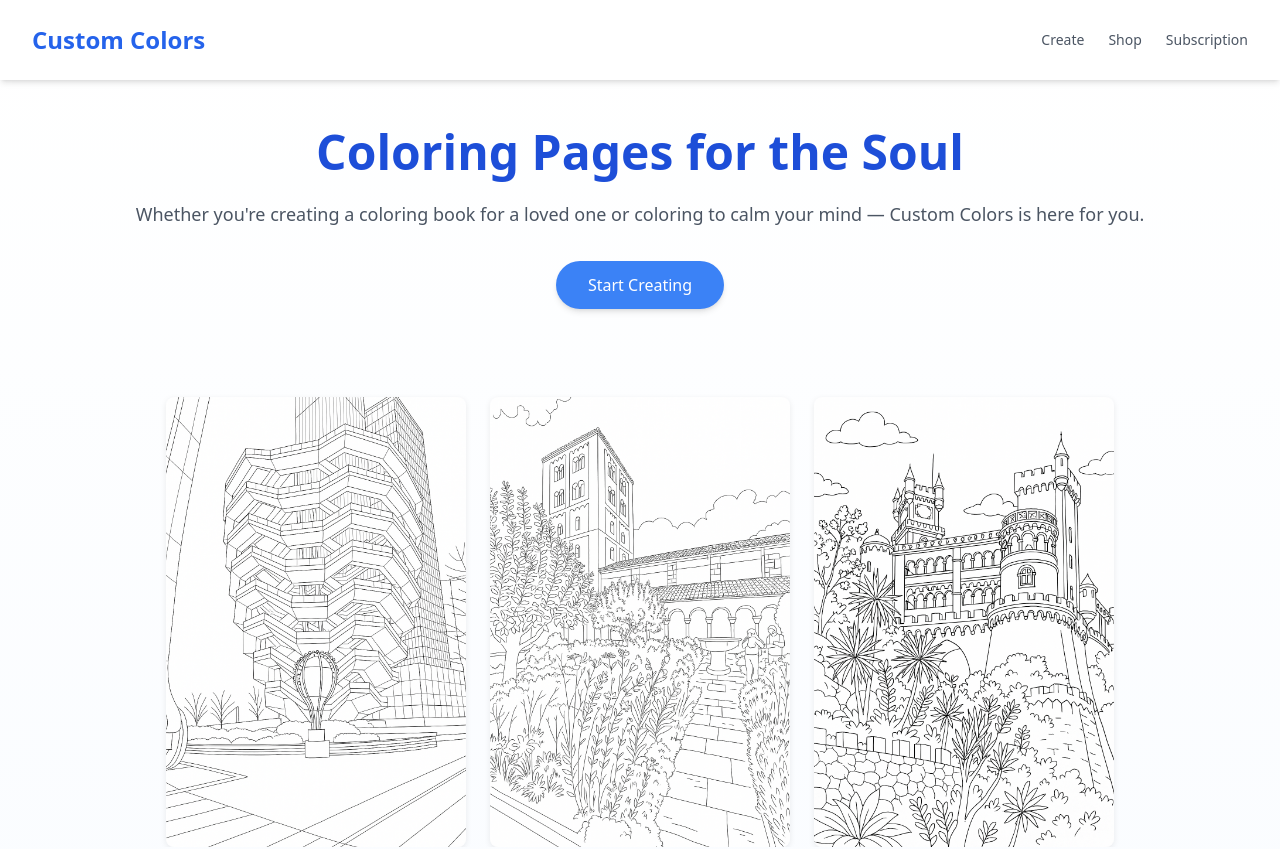
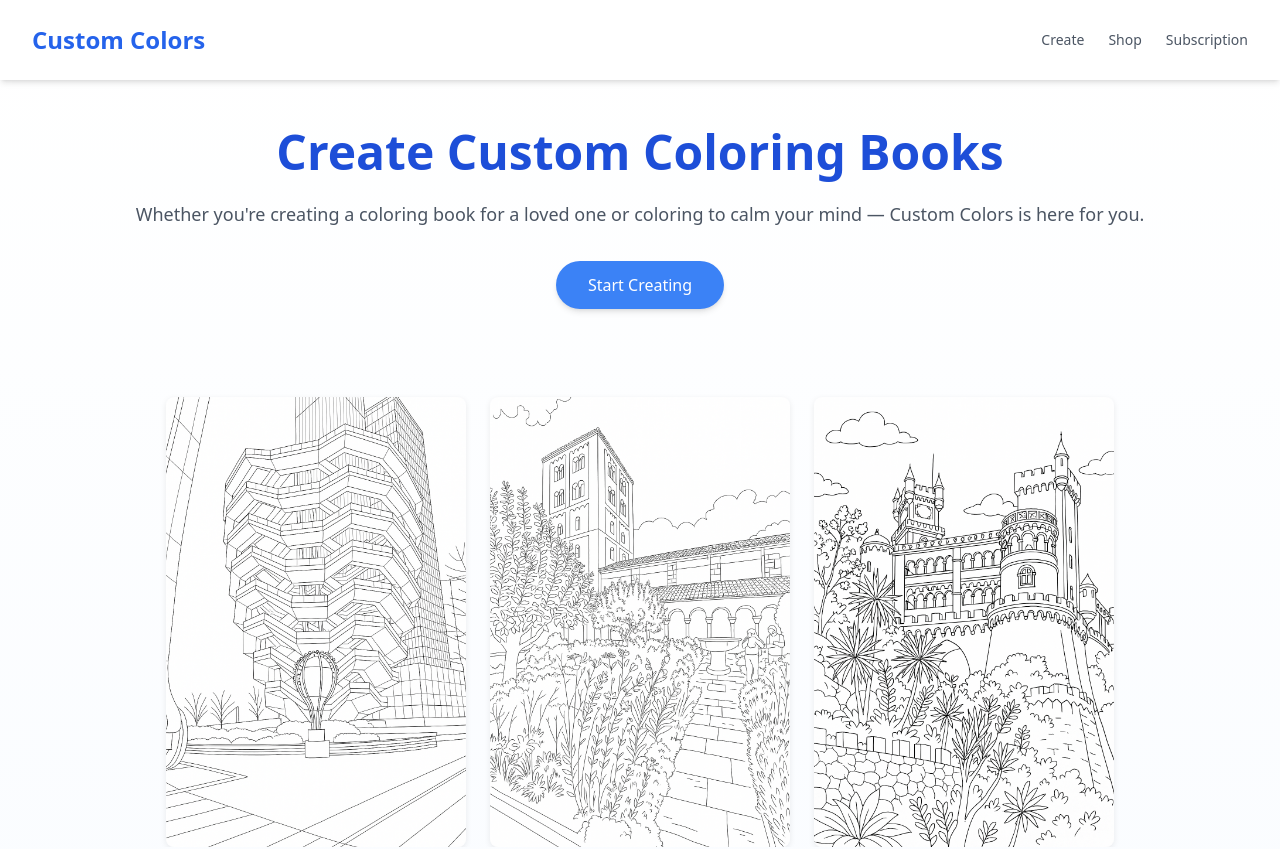
Before and after one commit to themobilemogul/custom-colors, a React (Vite) app in the folder client/: page / in a window 1280 px wide. Shown: the top 849 px of the page. Built offline with nearby package versions, Linux system fonts and the light colour scheme.

Commit message:
small clean ups

```diff
--- a/client/src/CreatePage.tsx
+++ b/client/src/CreatePage.tsx
@@ -34,7 +34,7 @@ const faqs = [
     a: "Not yet but soon!"
   },
   {
-    q: "why is coloring book page look weird?",
+    q: "Why does my coloring book page look weird?",
     a: "Our model is still learning so you may get an unexpected result. Don't worry we are working on making our model better every day!"
   },
   {
@@ -48,6 +48,7 @@ const faqs = [
   { q: "What pictures make the best coloring book pages?",
     a: "Use well-lit photos with minimal shadows and simple backgrounds. Less busy images produce cleaner results."
   }
+
 ];
 
 const CreatePage = () => {
--- a/client/src/LandingPage.tsx
+++ b/client/src/LandingPage.tsx
@@ -11,7 +11,7 @@ const LandingPage = () => {
       {/* Hero */}
       <section className="text-center px-4 py-12 max-w-8xl mx-auto">
         <h2 className="text-4xl sm:text-5xl font-extrabold text-blue-700 mb-6">
-          Coloring Pages for the Soul
+          Create Custom Coloring Books
         </h2>
         <p className="text-lg text-gray-600 leading-relaxed mb-8">
           Whether you're creating a coloring book for a loved one or coloring to calm your mind — Custom Colors is here for you.
```
Also changed, not shown: 1 other file (tests, documents, lock files or other folders).
